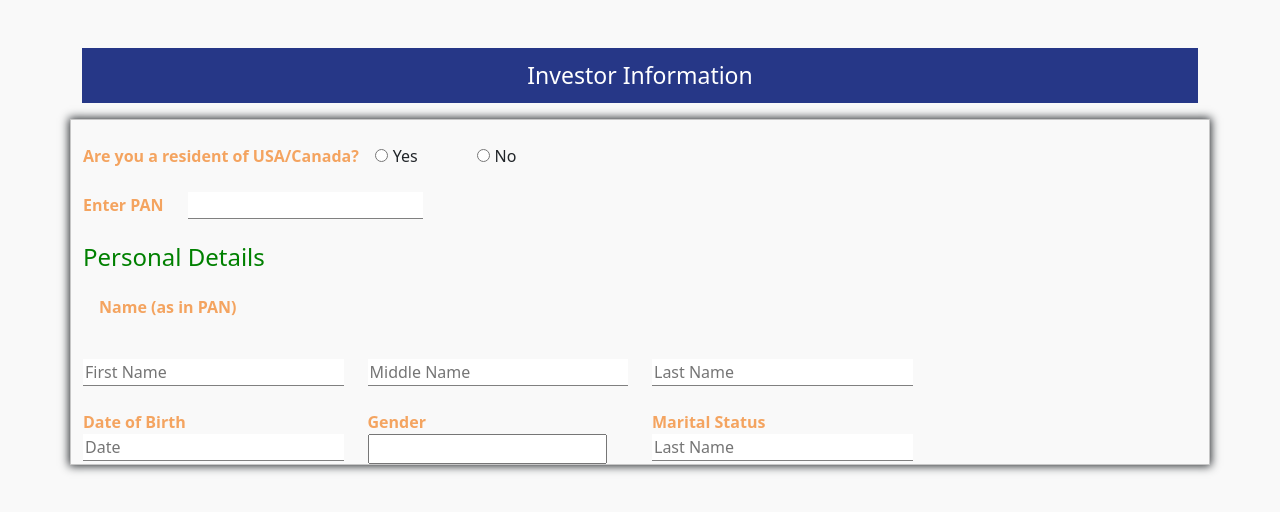
After one commit to amantamrakar/ai_form, a PHP site: page /swaraj/investorkyc.php in a window 1280 px wide. The commit adds this page. Shown: the top 512 px of the page. Run offline with PHP 8.4, Linux system fonts and the light colour scheme; a stand-in replaces the project's code that opens the database connection.

Commit message:
working on investor kyc pge
Signed-off-by: Poojadhamejam <poojadhameja36@example.com>

```diff
--- /dev/null
+++ b/investorkyc.php
@@ -0,0 +1,136 @@
+<!DOCTYPE html>
+<html lang="en">
+
+<head>
+    <meta charset="UTF-8">
+    <meta http-equiv="X-UA-Compatible" content="IE=edge">
+    <meta name="viewport" content="width=device-width, initial-scale=1.0">
+    <link rel="stylesheet" href="./assets/bootstrap.min.css">
+    <title>Investor KYC</title>
+</head>
+<style>
+    body {
+        background-color: #f9f9f9;
+    }
+
+    .head {
+        text-align: center;
+        padding: 10px 5px;
+        color: #fff;
+        background-color: #263787;
+        font-size: 23px;
+        font-weight: 500;
+    }
+
+    .top_row {
+        background-color: #f9f9f9;
+        border: 1px solid #c7c7c7;
+        box-shadow: 0px 0px 9px 1px;
+    }
+
+    .que_col {
+        color: sandybrown;
+        font-weight: 600;
+    }
+
+    h4 {
+        color: green;
+    }
+
+    .borbottom {
+        border: 0;
+        border-bottom: 1px solid gray;
+    }
+</style>
+
+<body>
+    <!-- <div class="container"> -->
+    <div class="container mt-4">
+        <div class="head mt-5">Investor Information</div>
+        <div class="row top_row mt-3">
+            <div class="col-md-12" style="position:relative;">
+                <div class="form-group mt-4">
+                    <label class="control-label que_col" for="name">Are you a resident of USA/Canada?</label> &nbsp;&nbsp;
+                    <input type="radio" class="start_radio" value="yes_box" id="yes_id" name="radio1">&nbsp;<label for="yes_id" style="cursor:pointer;">Yes</label>
+                    <input type="radio" class="start_radio" value="no_box" id="no_id" name="radio1" style="margin-left: 5%;">&nbsp;<label for="no_id" style="cursor:pointer;">No</label>
+                </div><br>
+                <div style="padding: 20px;" class="d-none yes_box">
+                    <p style=" font-size: 17px;font-weight: 600;font-family: math;width: 90%; margin: auto;">The Regulatory framework does not allow USA/Canada residents to transact online in mutual funds. We hope that changes in regulations in the future would enable you to transact as well through Happynessfactory.</p>
+                </div>
+                <div class=" no_box">
+                    <div class="form-group">
+                        <label for="" class="que_col">Enter PAN </label>
+                        <input type="text" class="borbottom " style="margin-left: 20px;">
+                    </div><br>
+                    <div class="form-group">
+                        <h4>Personal Details</h4>
+                        <label for="" class="que_col" style="padding:16px;">Name (as in PAN)</label><br>
+                        <div class="row">
+                            <div class="col-12 col-md-3">
+                                <div class="form-group">
+                                    <label for="">&nbsp;</label><br>
+                                    <input type="text" class="borbottom w-100" placeholder="First Name">
+                                </div>
+                            </div>
+                            <div class="col-12 col-md-3">
+                                <div class="form-group">
+                                    <label for="">&nbsp;</label><br>
+                                    <input type="text" class="borbottom w-100" placeholder="Middle Name">
+                                </div>
+                            </div>
+                            <div class="col-12  col-md-3">
+                                <div class="form-group">
+                                    <label for="">&nbsp;</label><br>
+                                    <input type="text" class="borbottom w-100" placeholder="Last Name">
+                                </div>
+                            </div>
+                        </div><br>
+                        <div class="row">
+                            <div class="col-12 col-md-3">
+                                <div class="form-group">
+                                    <label for="" class="que_col">Date of Birth</label><br>
+                                    <input type="text" class="borbottom w-100" placeholder="Date">
+                                </div>
+                            </div>
+                            <div class="col-12 col-md-3">
+                                <div class="form-group">
+                                    <label for="" class="que_col">Gender</label><br>
+                                    <!-- <input type="text" class="borbottom w-100" placeholder="Gender">
+                                    <select name="" id="">
+                                        <option value="">Female</option>
+                                        <option value="">Male</option>
+                                    </select> -->
+                                    <input type="text" name="city" list="cityname">
+                                    <datalist id="cityname">
+                                        <option value="Boston">Boston</option>
+                                        <option value="Cambridge">Cambride</option>
+                                    </datalist>
+                                </div>
+                            </div>
+                            <div class="col-12  col-md-3">
+                                <div class="form-group">
+                                    <label for="" class="que_col">Marital Status</label><br>
+                                    <input type="text" class="borbottom w-100" placeholder="Last Name">
+                                </div>
+                            </div>
+                        </div>
+                    </div>
+                </div>
+            </div>
+        </div>
+    </div>
+</body>
+<script src="https://ajax.googleapis.com/ajax/libs/jquery/3.6.1/jquery.min.js"></script>
+<script src="./assets/bootstrap.bundle.min.js"></script>
+<script>
+    $("#yes_id").click(function() {
+        $('.yes_box').removeClass('d-none');
+        $('.no_box').addClass('d-none');
+    })
+    $("#no_id").click(function() {
+        $('.no_box').removeClass('d-none');
+        $('.yes_box').addClass('d-none');
+    })
+</script>
+
+</html>
--- a/two.php
+++ b/two.php
@@ -222,6 +222,7 @@
                 <br>
             </div>
 
+
             <div class="col-6 col-sm-4">
                 <div class="" style="display:none" id="secondchildmar">
                     <div class="" style="display: block;">
```
